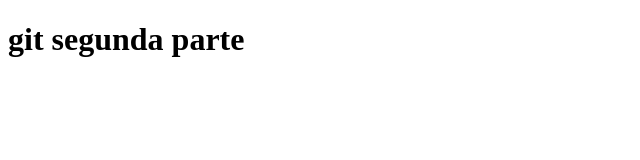
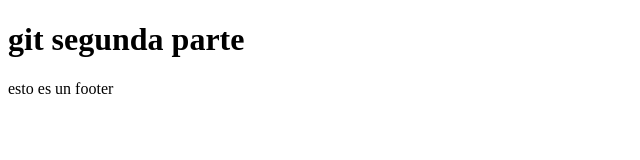
Before and after one commit to emii101/prueba-subida, a plain HTML site: page index.html in a window 1280 px wide. Shown: the whole page, without its empty margins (0-640 px from the left). Drawn offline with Linux system fonts and the light colour scheme.

Commit message:
se creo un footer en la rama pepito

```diff
--- a/index.html
+++ b/index.html
@@ -10,6 +10,9 @@
 
 <body>
     <h1>git segunda parte</h1>
+    <footer>
+        <p>esto es un footer</p>
+    </footer>
 </body>
 
 </html>
```
